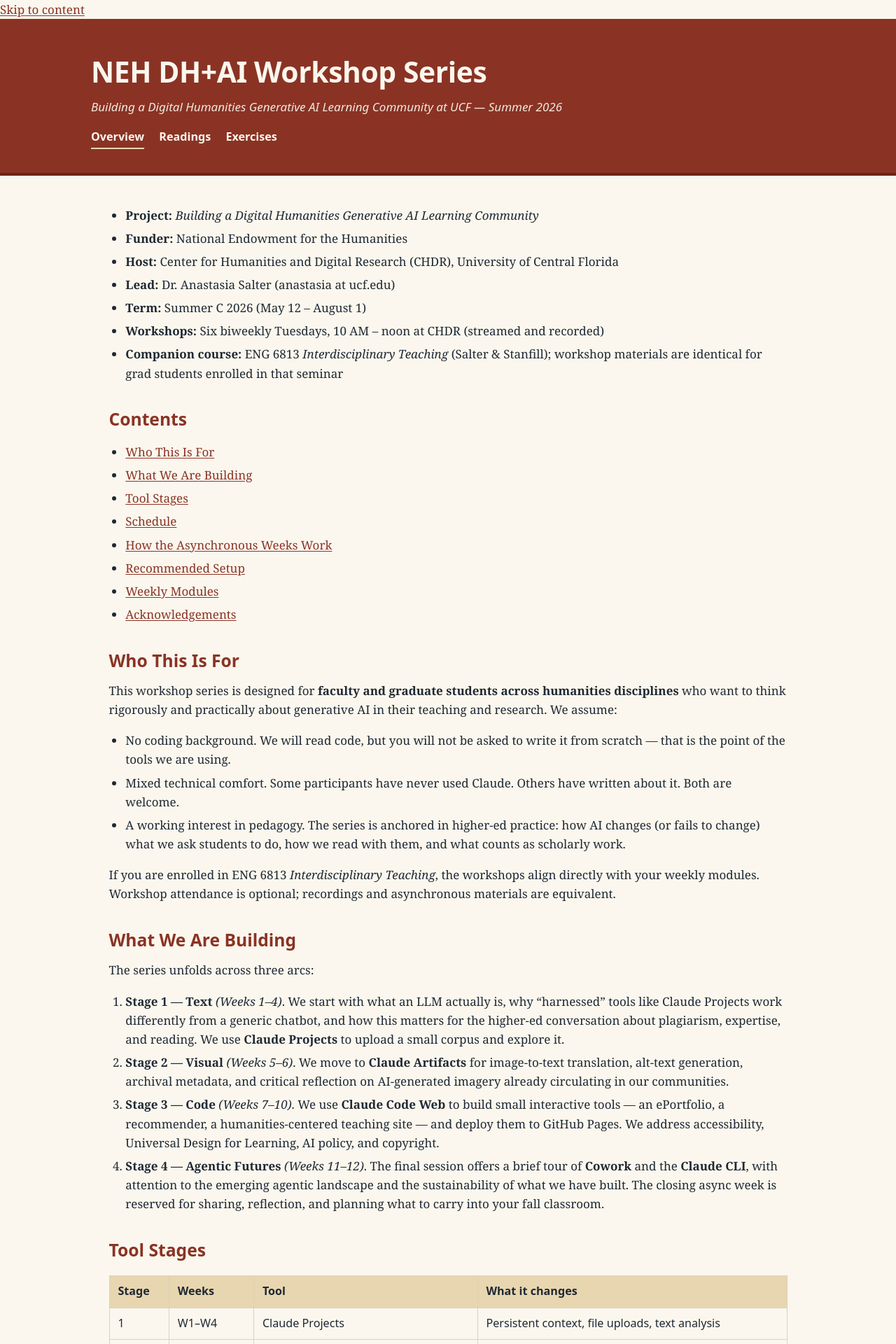
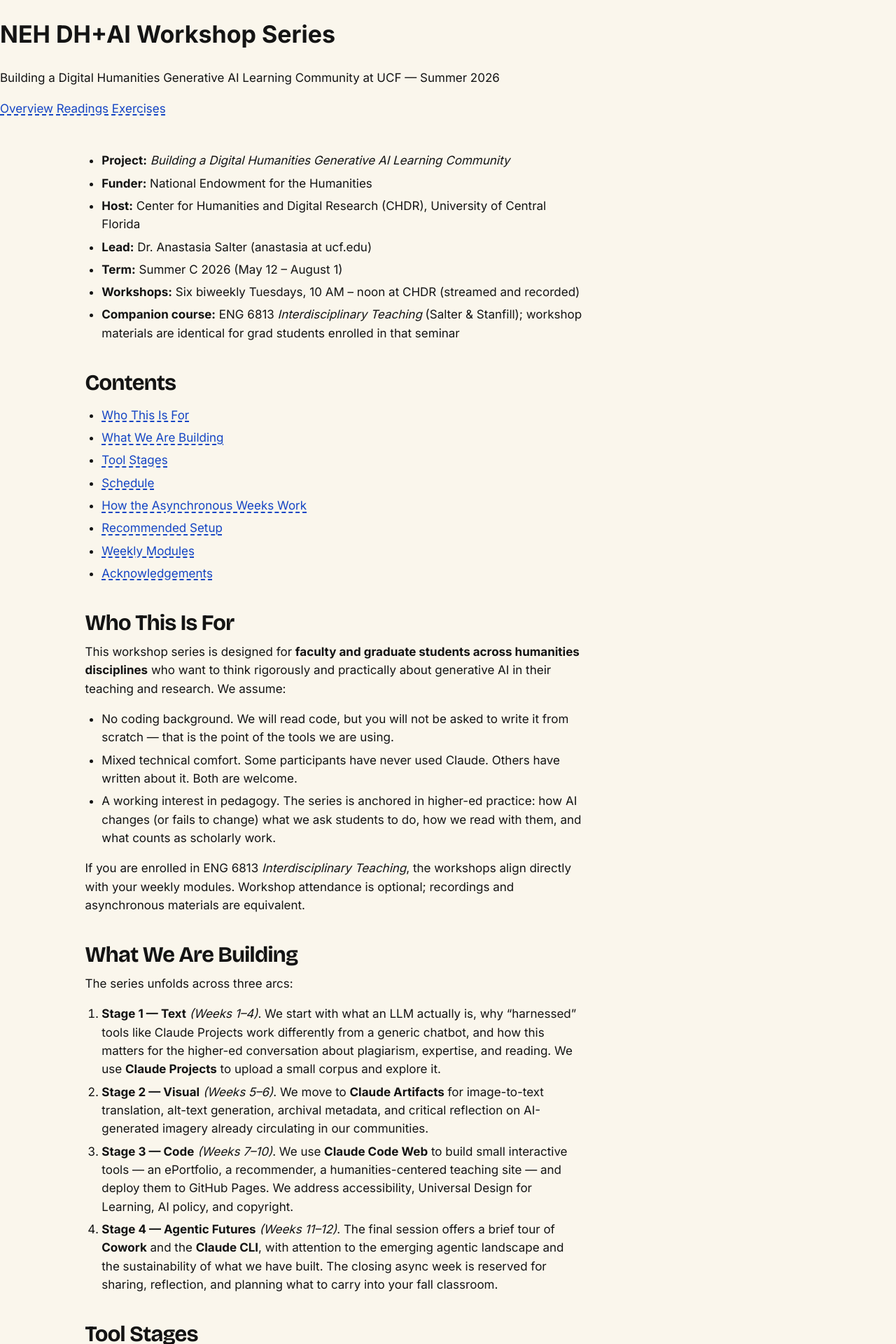
Before and after one commit to AMSUCF/NEH_AI_DH, a Jekyll site: the page built from index.md, in a window 1280 px wide. Shown: the top 1920 px of the page at 70% size. Built offline with Jekyll 4.4.1, drawn with Linux system fonts in a browser that asks for light colours.

Commit message:
css: rewrite design system foundation (palette, type, base)
Co-Authored-By: Claude Opus 4.7 (1M context) <noreply@anthropic.com>

```diff
--- a/assets/css/style.css
+++ b/assets/css/style.css
@@ -1,190 +1,220 @@
+/* ============================================================
+   NEH DH+AI Workshop Series — Modern-Quilt Design System
+   ============================================================ */
+
 :root {
-  --color-bg: #fbf7ee;
-  --color-surface: #ffffff;
-  --color-ink: #1f2933;
-  --color-muted: #5a6573;
-  --color-accent: #8a3324;
-  --color-accent-soft: #e8d6b0;
-  --color-rule: #d8d2c1;
-  --max-width: 60rem;
-  --serif: "Source Serif 4", Georgia, serif;
-  --sans: "Source Sans 3", system-ui, sans-serif;
-  --mono: "JetBrains Mono", Menlo, monospace;
+  /* Palette */
+  --bone:   #faf6ec;
+  --paper:  #ffffff;
+  --ink:    #141414;
+  --rule:   #1a1a1a;
+  --muted:  #5a5a5a;
+  --coral:  #ff5a4e;
+  --cobalt: #1545c4;
+  --mustard:#e8b53a;
+  --sage:   #7a8f4a;
+  --plum:   #5d2e5f;
+
+  /* Type */
+  --display: "Bricolage Grotesque", "Inter", system-ui, sans-serif;
+  --sans:    "Inter", system-ui, sans-serif;
+  --mono:    "JetBrains Mono", Menlo, monospace;
+
+  /* Layout */
+  --max-width: 64rem;
+  --gutter: 1.5rem;
 }
 
-* { box-sizing: border-box; }
+*, *::before, *::after { box-sizing: border-box; }
 
-html { font-size: 17px; }
+html { font-size: 17px; -webkit-text-size-adjust: 100%; }
 
 body {
   margin: 0;
-  background: var(--color-bg);
-  color: var(--color-ink);
-  font-family: var(--serif);
-  line-height: 1.6;
+  background: var(--bone);
+  color: var(--ink);
+  font-family: var(--sans);
+  line-height: 1.55;
   -webkit-font-smoothing: antialiased;
 }
 
-a { color: var(--color-accent); text-decoration: underline; text-underline-offset: 2px; }
-a:hover { color: #6b2418; }
-
-.site-header {
-  background: var(--color-accent);
-  color: #fbf7ee;
-  padding: 2.5rem 1.5rem 2rem;
-  border-bottom: 4px solid #6b2418;
-}
-
-.header-content {
-  max-width: var(--max-width);
-  margin: 0 auto;
-}
-
-.site-title {
-  font-family: var(--sans);
-  font-weight: 700;
-  font-size: clamp(1.6rem, 3.2vw, 2.4rem);
-  margin: 0 0 0.25rem;
-  letter-spacing: -0.01em;
-}
-
-.site-tagline {
-  font-family: var(--sans);
-  font-style: italic;
-  margin: 0 0 1rem;
-  opacity: 0.92;
-  font-size: 1rem;
-}
-
-.site-nav { display: flex; flex-wrap: wrap; gap: 1.25rem; }
-
-.nav-link {
-  color: #fbf7ee;
+/* Skip link — visible only when focused */
+.skip-link {
+  position: absolute;
+  left: -9999px;
+  top: 0;
+  background: var(--ink);
+  color: var(--bone);
+  padding: 0.6rem 1rem;
   font-family: var(--sans);
   font-weight: 600;
   text-decoration: none;
-  border-bottom: 2px solid transparent;
-  padding-bottom: 2px;
-  font-size: 0.95rem;
+  z-index: 100;
 }
-.nav-link:hover { color: #fbf7ee; border-bottom-color: var(--color-accent-soft); }
-.nav-link.active { border-bottom-color: var(--color-accent-soft); }
+.skip-link:focus { left: 0; }
 
+/* Focus visible — applied to interactive elements only.
+   Excludes <main> (skip-link target) and <body> so the page-sized
+   containers don't draw a loud full-width outline when focused. */
+:focus-visible {
+  outline: 2px solid var(--ink);
+  outline-offset: 2px;
+}
+main:focus,
+main:focus-visible,
+body:focus,
+body:focus-visible {
+  outline: none;
+}
+
+/* Layout */
 .content-wrap {
   max-width: var(--max-width);
-  margin: 2.5rem auto;
-  padding: 0 1.5rem;
+  margin: 0 auto;
+  padding: 2.5rem var(--gutter) 3rem;
 }
 
-.page-content h1, .page-content h2, .page-content h3, .page-content h4 {
-  font-family: var(--sans);
-  color: var(--color-ink);
-  margin-top: 2.2rem;
-  margin-bottom: 0.6rem;
-  line-height: 1.25;
+.page-content > :first-child { margin-top: 0; }
+
+/* Headings — variable Bricolage with optical-size scaling */
+.page-content h1,
+.page-content h2,
+.page-content h3,
+.page-content h4 {
+  font-family: var(--display);
+  color: var(--ink);
+  line-height: 1.05;
+  letter-spacing: -0.02em;
+  margin: 2.4rem 0 0.6rem;
 }
-.page-content h1 { font-size: 2rem; border-bottom: 2px solid var(--color-rule); padding-bottom: 0.4rem; }
-.page-content h2 { font-size: 1.45rem; color: var(--color-accent); }
-.page-content h3 { font-size: 1.18rem; }
-.page-content h4 { font-size: 1rem; text-transform: uppercase; letter-spacing: 0.06em; color: var(--color-muted); }
 
-.page-content p { margin: 0.8rem 0 1rem; }
-.page-content ul, .page-content ol { padding-left: 1.4rem; }
+.page-content h1 {
+  font-size: clamp(2rem, 4.5vw, 3rem);
+  font-variation-settings: "opsz" 96, "wdth" 108, "wght" 700;
+  margin-top: 0.5rem;
+  animation: heroRise 480ms cubic-bezier(.2,.7,.2,1) both;
+}
+
+.page-content h2 {
+  font-size: clamp(1.45rem, 2.6vw, 1.85rem);
+  font-variation-settings: "opsz" 48, "wdth" 105, "wght" 700;
+}
+
+.page-content h3 {
+  font-size: 1.18rem;
+  font-variation-settings: "opsz" 24, "wdth" 100, "wght" 600;
+}
+
+.page-content h4 {
+  font-size: 0.95rem;
+  text-transform: uppercase;
+  letter-spacing: 0.08em;
+  color: var(--muted);
+  font-variation-settings: "opsz" 14, "wdth" 100, "wght" 600;
+  margin-top: 1.6rem;
+}
+
+@keyframes heroRise {
+  from { opacity: 0; transform: translateY(8px); }
+  to   { opacity: 1; transform: translateY(0); }
+}
+
+/* Body copy */
+.page-content p { margin: 0.7rem 0 1rem; max-width: 42rem; }
+.page-content ul,
+.page-content ol { padding-left: 1.4rem; max-width: 42rem; }
 .page-content li { margin: 0.35rem 0; }
 
-.page-content blockquote {
-  border-left: 4px solid var(--color-accent-soft);
-  margin: 1.2rem 0;
-  padding: 0.4rem 1rem;
-  color: var(--color-muted);
-  background: rgba(232, 214, 176, 0.2);
+/* Links */
+a {
+  color: var(--cobalt);
+  text-decoration: underline;
+  text-underline-offset: 3px;
+  text-decoration-thickness: 2px;
+  text-decoration-style: dashed;
+}
+a:hover, a:focus {
+  color: var(--ink);
+  text-decoration-style: solid;
+  text-decoration-color: var(--coral);
 }
 
+/* Code */
 .page-content code {
   font-family: var(--mono);
   font-size: 0.9em;
-  background: var(--color-accent-soft);
+  background: rgba(232, 181, 58, 0.22);
   padding: 0.1rem 0.35rem;
-  border-radius: 3px;
+  border-radius: 2px;
 }
 .page-content pre {
   font-family: var(--mono);
-  background: #1f2933;
-  color: #fbf7ee;
-  padding: 1rem;
-  border-radius: 6px;
+  background: var(--ink);
+  color: var(--bone);
+  padding: 1rem 1.1rem;
+  border: 2px solid var(--ink);
   overflow-x: auto;
   font-size: 0.88em;
+  line-height: 1.55;
 }
 .page-content pre code { background: transparent; padding: 0; color: inherit; }
 
+/* Blockquote */
+.page-content blockquote {
+  border-left: 4px solid var(--coral);
+  margin: 1.2rem 0;
+  padding: 0.4rem 1rem;
+  color: var(--muted);
+  background: transparent;
+  font-style: italic;
+}
+
+/* Tables (the readings page uses several; the schedule table on index is replaced by the grid in Task 6) */
 .page-content table {
   width: 100%;
   border-collapse: collapse;
-  margin: 1.2rem 0;
+  margin: 1.4rem 0;
   font-family: var(--sans);
   font-size: 0.95rem;
+  border: 2px solid var(--ink);
 }
-.page-content th, .page-content td {
-  border: 1px solid var(--color-rule);
+.page-content th,
+.page-content td {
+  border: 1px solid var(--ink);
   padding: 0.55rem 0.7rem;
   text-align: left;
   vertical-align: top;
 }
-.page-content th { background: var(--color-accent-soft); }
+.page-content th {
+  background: var(--mustard);
+  color: var(--ink);
+  font-family: var(--display);
+  font-variation-settings: "opsz" 14, "wdth" 100, "wght" 700;
+  text-transform: uppercase;
+  letter-spacing: 0.04em;
+  font-size: 0.82rem;
+}
 
+/* Horizontal rule — dashed stitched look */
 .page-content hr {
   border: 0;
-  border-top: 1px solid var(--color-rule);
+  height: 4px;
+  background-image: linear-gradient(90deg, var(--ink) 0 8px, transparent 8px 16px);
+  background-size: 16px 4px;
+  background-repeat: repeat-x;
   margin: 2rem 0;
 }
 
-.workshop-callout {
-  background: var(--color-surface);
-  border: 1px solid var(--color-rule);
-  border-left: 5px solid var(--color-accent);
-  padding: 1rem 1.25rem;
-  margin: 1.5rem 0;
-  border-radius: 4px;
-}
-.workshop-callout strong { font-family: var(--sans); }
-
-.async-callout {
-  background: rgba(232, 214, 176, 0.35);
-  border: 1px dashed var(--color-accent);
-  padding: 1rem 1.25rem;
-  margin: 1.5rem 0;
-  border-radius: 4px;
+/* Reduced-motion gate — kill decorative animations, keep state changes */
+@media (prefers-reduced-motion: reduce) {
+  *, *::before, *::after {
+    animation-duration: 0.001ms !important;
+    animation-iteration-count: 1 !important;
+    transition-duration: 0.001ms !important;
+  }
 }
 
-.tag {
-  display: inline-block;
-  font-family: var(--sans);
-  font-size: 0.78rem;
-  font-weight: 600;
-  text-transform: uppercase;
-  letter-spacing: 0.04em;
-  padding: 0.15rem 0.55rem;
-  border-radius: 999px;
-  margin-right: 0.4rem;
+@media (max-width: 640px) {
+  html { font-size: 16px; }
+  .content-wrap { padding: 1.75rem var(--gutter) 2rem; }
 }
-.tag-light { background: #d8efd8; color: #1f5230; }
-.tag-standard { background: #fce5b3; color: #6b4a13; }
-.tag-deep { background: #efd0c9; color: #6b2418; }
-
-.site-footer {
-  background: #1f2933;
-  color: #c5c8cc;
-  padding: 2rem 1.5rem;
-  margin-top: 3rem;
-  border-top: 4px solid var(--color-accent);
-}
-.footer-content { max-width: var(--max-width); margin: 0 auto; font-family: var(--sans); font-size: 0.88rem; }
-.footer-copy { margin: 0 0 0.5rem; }
-.footer-note { margin: 0; opacity: 0.75; font-style: italic; }
-
-@media (max-width: 600px) {
-  html { font-size: 16px; }
-  .content-wrap { margin: 1.5rem auto; }
-  .site-header { padding: 1.5rem 1rem; }
-}
```
